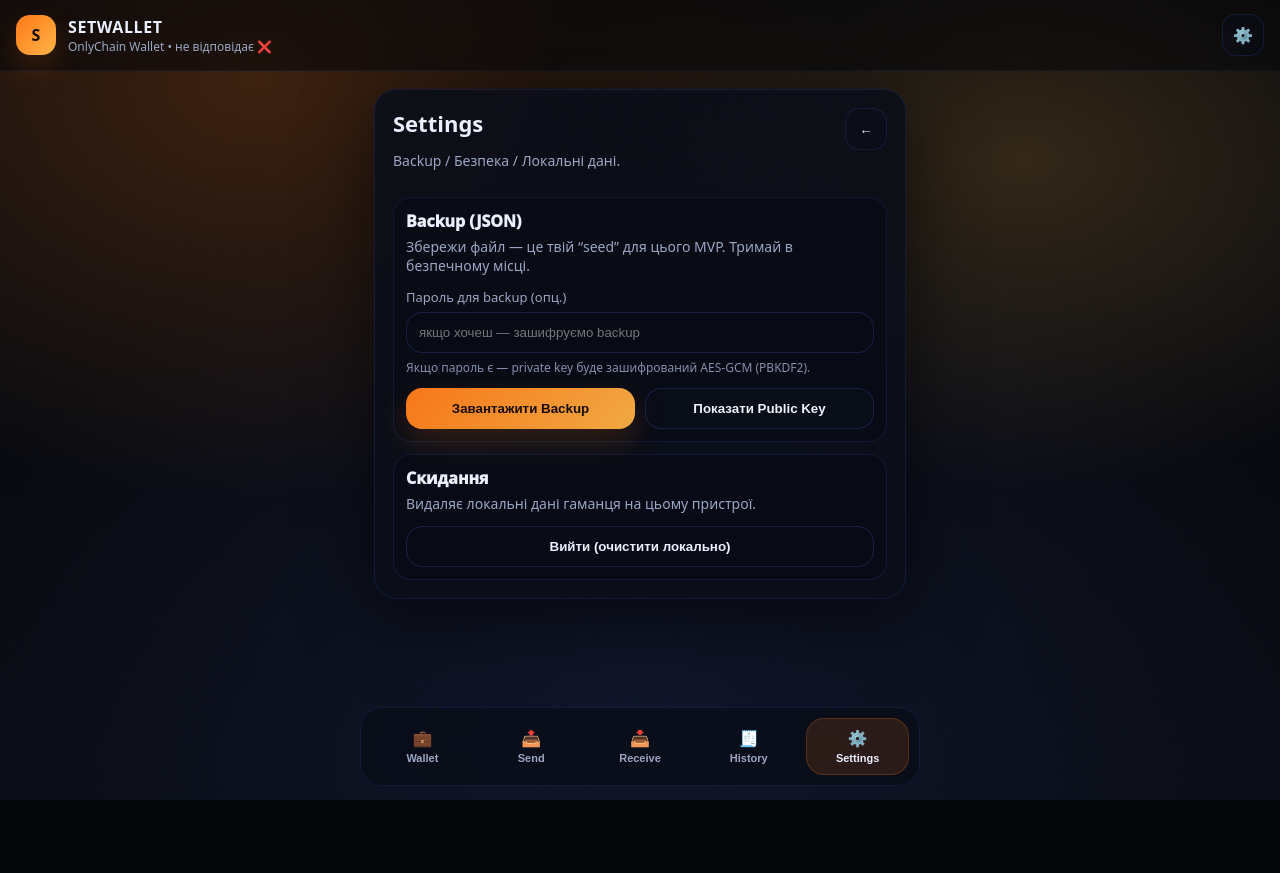
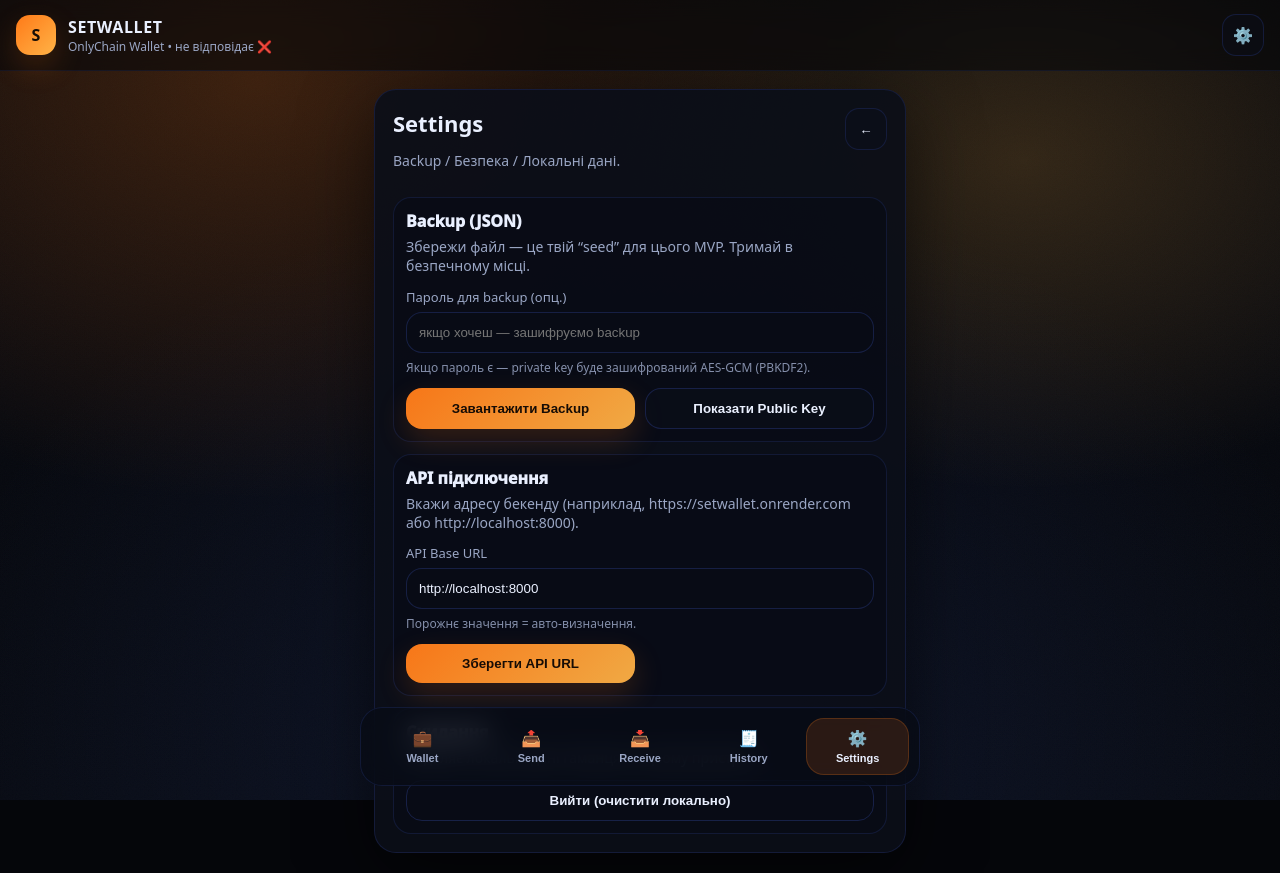
Before and after one commit to ALTSETING/SETWALLET, a plain HTML site: page frontend/index.html in a window 1280 px wide. Both pictures are taken after a click on the button "⚙️". Before the commit the page ends 800 px from the top, so only its background shows below. Drawn offline with Linux system fonts and the light colour scheme; no server answers.

Commit message:
Update index.html

```diff
--- a/frontend/index.html
+++ b/frontend/index.html
@@ -279,6 +279,21 @@
       </div>
 
       <div class="settingBlock">
+        <div class="settingTitle">API підключення</div>
+        <div class="muted">Вкажи адресу бекенду (наприклад, https://setwallet.onrender.com або http://localhost:8000).</div>
+
+        <div class="field mt12">
+          <label>API Base URL</label>
+          <input id="apiBaseInput" type="text" placeholder="https://your-backend.example" />
+          <div class="hint">Порожнє значення = авто-визначення.</div>
+        </div>
+
+        <div class="grid2 mt12">
+          <button id="btnSaveApi" class="btn primary">Зберегти API URL</button>
+        </div>
+      </div>
+
+      <div class="settingBlock">
         <div class="settingTitle">Скидання</div>
         <div class="muted">Видаляє локальні дані гаманця на цьому пристрої.</div>
         <button id="btnLogout" class="btn ghost full mt12">Вийти (очистити локально)</button>
```
